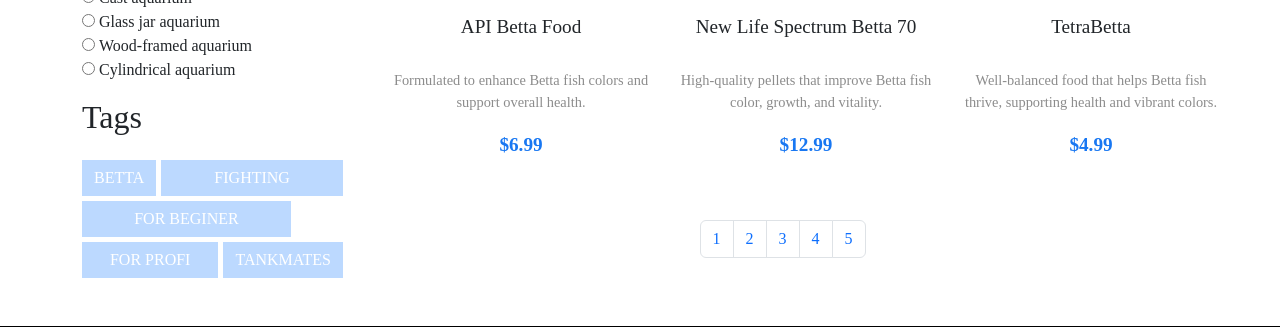
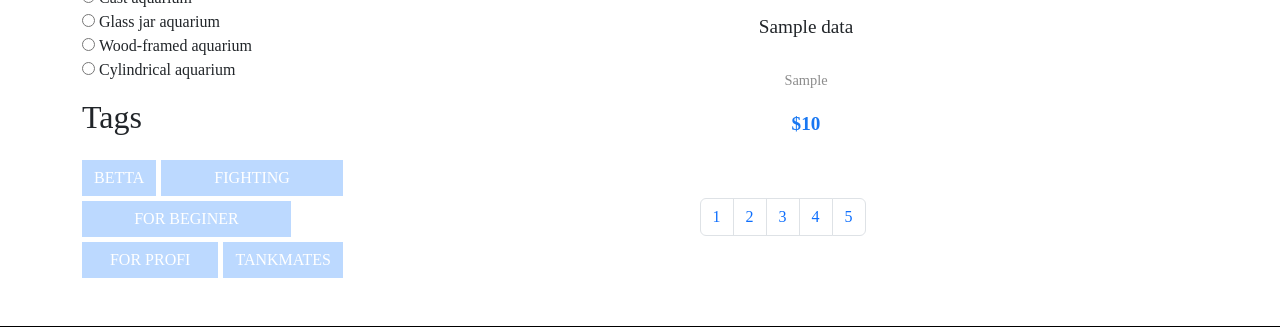
Before and after one commit to TaiVo1905/Darkwater_Fins, a PHP site: the page made by app/views/fishFoodView.php in a window 1280 px wide. Shown: the part 824-1151 px from the top of the page. Run offline with PHP 8.4, Linux system fonts and the light colour scheme; data comes from the database, SQL or seed files in the repository; tables that the repository leaves empty hold one stand-in row (values such as "Sample post"); the template is opened without the code that fills it: most values are stand-ins (such as "Sample title", 1, 10 or a date in 2020); grey boxes marked "Sample" are stand-in pictures; some web fonts are replaced.

Commit message:
DF-5, DF-54 feat: render data for the fish food page

```diff
--- a/app/views/fishFoodView.php
+++ b/app/views/fishFoodView.php
@@ -18,7 +18,7 @@
 <body>
     <?php include_once './app/components/header.php' ?>
     <?php include_once './app/components/banner.php';
-    echo showBanner('FishFood', ['Home', 'FishFood']);
+    echo showBanner('Fish Food', ['Home', 'Fish Food']);
     ?>
     <div class="container mt-5 mb-5">
         <div class="row">
@@ -42,52 +42,11 @@
                 </div>
                 <!-- chổ này là chổ render các card -->
                     <div class="row">
-                    <div class="col col-md-4 col-sm-6">
-                            <div class="card">
-                                <img src="https://i.imgur.com/uePdyIl.jpg"
-                                    alt="API Betta Food" class="card-img-top">
-                                <div class="icon-overlay">
-                                    <i class="bi bi-cart-plus"></i>
-                                    <i class="bi bi-link"></i>
-                                </div>
-                                <div class="card-body">
-                                    <h5 class="card-title">API Betta Food</h5>
-                                    <p class="card-text">Formulated to enhance Betta fish colors and support overall health.</p>
-                                    <div class="fish-price">$6.99</div>
-                                </div>
-                            </div>
-                        </div>
-                        <div class="col col-md-4 col-sm-6">
-                            <div class="card">
-                                <img src="https://i.imgur.com/9t7jO78.jpg"
-                                    alt="New Life Spectrum Betta 70" class="card-img-top">
-                                <div class="icon-overlay">
-                                    <i class="bi bi-cart-plus"></i>
-                                    <i class="bi bi-link"></i>
-                                </div>
-                                <div class="card-body">
-                                    <h5 class="card-title">New Life Spectrum Betta 70</h5>
-                                    <p class="card-text">High-quality pellets that improve Betta fish color, growth, and vitality.</p>
-                                    <div class="fish-price">$12.99</div>
-                                </div>
-                            </div>
-                        </div>
-                        <div class="col col-md-4 col-sm-6">
-                            <div class="card">
-                                <img src="https://i.imgur.com/0TNt6XE.jpg"
-                                    alt="TetraBetta" class="card-img-top">
-                                <div class="icon-overlay">
-                                    <i class="bi bi-cart-plus"></i>
-                                    <i class="bi bi-link"></i>
-                                </div>
-                                <div class="card-body">
-                                    <h5 class="card-title">TetraBetta</h5>
-                                    <p class="card-text">Well-balanced food that helps Betta fish thrive, supporting health and vibrant colors.</p>
-                                    <div class="fish-price">$4.99</div>
-                                </div>
-                            </div>
-                        </div>
-
+                        <?php include_once './app/components/itemCard.php';
+                                foreach($data as $item) {
+                                    echo displayItemCard($item->fishFood_img_url, $item->fishFood_name, $item->fishFood_sub, $item->fishFood_price);
+                                }
+                        ?>
                     </div>
 
                     <div class="d-flex justify-content-center mt-4">
--- a/app/views/homeView.php
+++ b/app/views/homeView.php
@@ -32,6 +32,7 @@
             <div class="container">
                 <div class="row justify-content-center">
                     <div class="col-md-4 text-center">
+                        <a href="products/aquariums">
                             <div class="product-card">
                                 <div class="outer-box">
                                     <img src="./public/images/productFish/fish1.webp" alt="Aquarium Image">
@@ -40,6 +41,7 @@
                                     <i class="bi bi-basket3"></i>
                                 </div>
                             </div>
+                        </a>
                         <div class="product-text">
                             <h4>Aquarium</h4>
                             <p>Darkwater Fins has a wide range of aquariums available for both commercial.</p>
@@ -47,6 +49,7 @@
                         </div>
                     </div>
                     <div class="col-md-4 text-center">
+                        <a href="products/fishes">
                             <div class="product-card">
                                 <div class="outer-box">
                                     <img src="./public/images/productFish/fish2.webp" alt="Aquarium Image">
@@ -55,6 +58,7 @@
                                     <i class="bi bi-droplet"></i>
                                 </div>
                             </div>
+                        </a>
                         <div class="product-text">
                             <h4>Fish</h4>
                             <p>Darkwater Fins offers a variety of fish for your aquarium needs.</p>
@@ -62,6 +66,7 @@
                         </div>
                     </div>
                     <div class="col-md-4 text-center">
+                        <a href="products/fishFoods">
                             <div class="product-card">
                                 <div class="outer-box">
                                     <img src="./public/images/productFish/fish3.webp" alt="Aquarium Image">
@@ -70,6 +75,7 @@
                                     <i class="bi bi-backpack"></i>
                                 </div>
                             </div>
+                        </a>
                         <div class="product-text">
                             <h4>Fish food</h4>
                             <p>Darkwater Fins provides high-quality food for all types of aquarium fish.</p>
```
Lines whose indentation alone changed are shown as unchanged.
